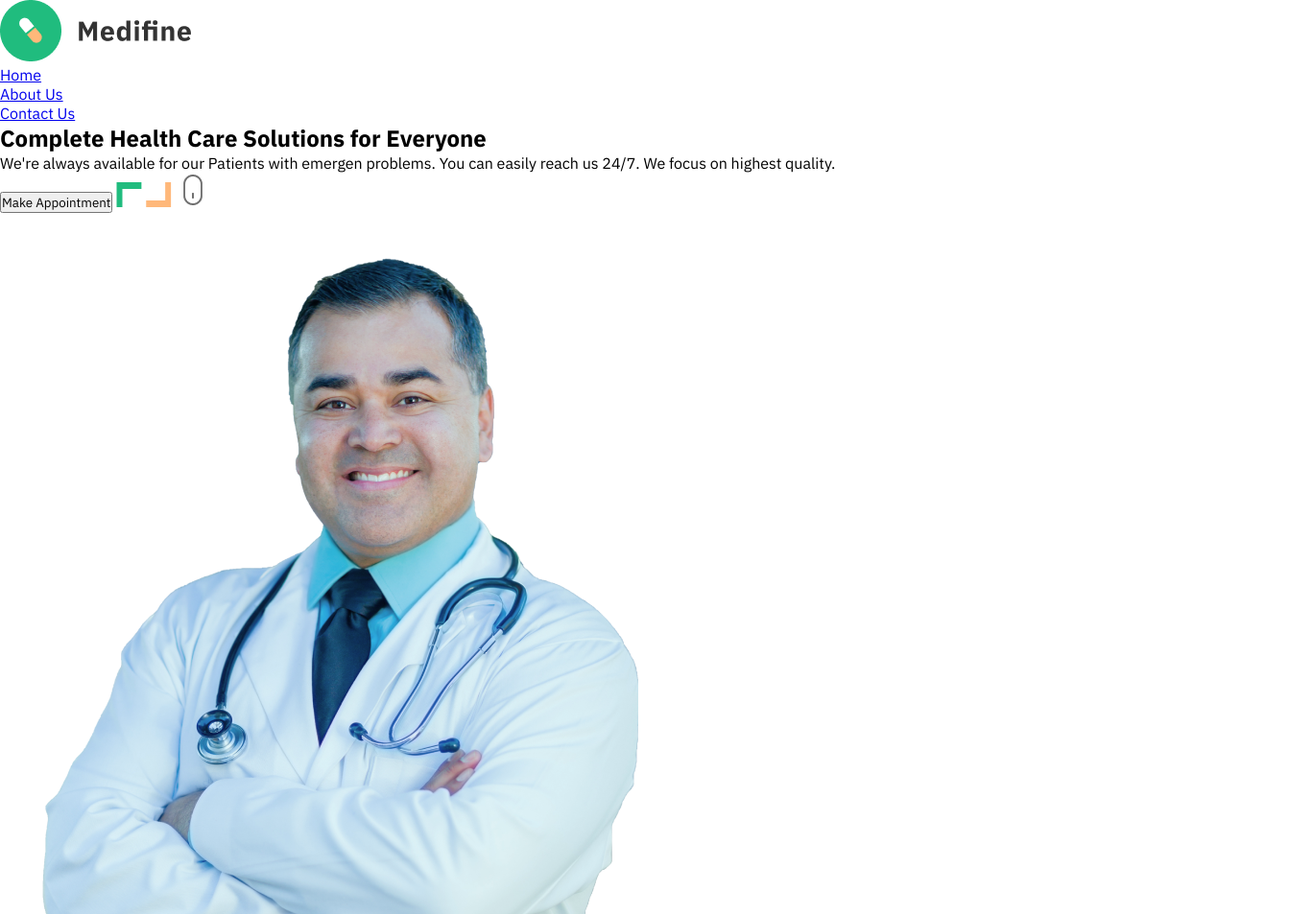
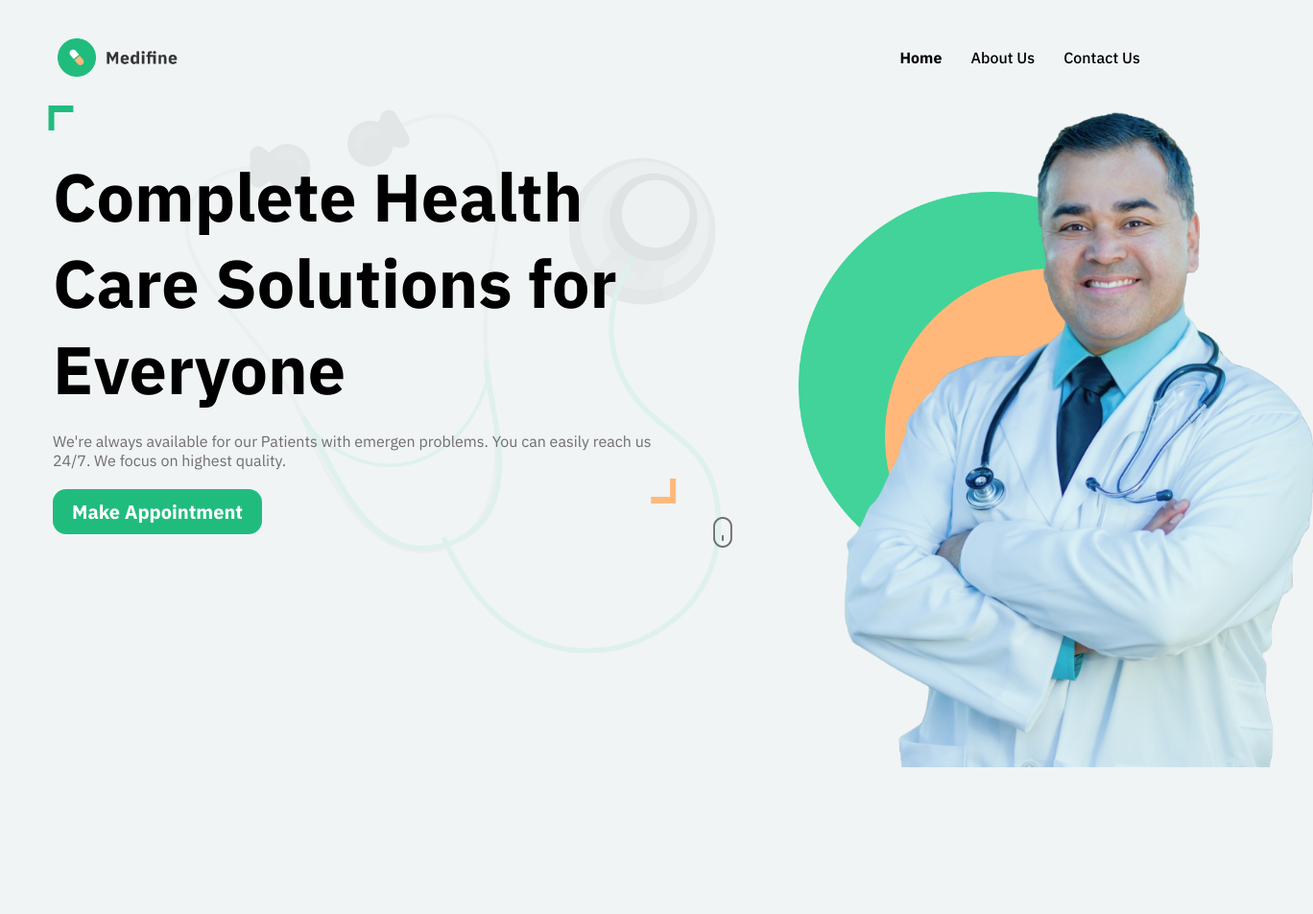
Before and after one commit to sounak999/FSWD-2023, a plain HTML site: page 2. PW - CSS/11th_Feb/Medifine/index.html in a window 1280 px wide. Shown: the top 953 px of the page at 96% size, 1368 px wide, since content can reach past the window. After the commit the page ends 800 px from the top, so only its background shows below. Drawn offline with Linux system fonts and the light colour scheme.

Commit message:
files updated

```diff
--- a/2. PW - CSS/11th_Feb/Medifine/index.html
+++ b/2. PW - CSS/11th_Feb/Medifine/index.html
@@ -7,6 +7,7 @@
     <meta name="viewport" content="width=device-width, initial-scale=1.0">
     <title>Medifine</title>
     <!-- Link CSS -->
+    <link rel="stylesheet" href="./styles/common.css">
     <link rel="stylesheet" href="./styles/index.css">
     <!-- Google Font -->
     <link rel="preconnect" href="https://fonts.googleapis.com">
@@ -19,29 +20,31 @@
         <nav>
             <img src="./assets/logo.png" alt="logo-img">
             <ul class="menu">
-                <li class="item"><a href="#">Home</a></li>
-                <li class="item"><a href="#">About Us</a></li>
-                <li class="item"><a href="#">Contact Us</a></li>
+                <li class="item active-tab"><a href="./index.html">Home</a></li>
+                <li class="item"><a href="./about.html">About Us</a></li>
+                <li class="item"><a href="./contact.html">Contact Us</a></li>
             </ul>
         </nav>
+    </header>
 
-    </header>
     <main>
         <section class="ad-section">
             <h1>Complete Health Care Solutions for Everyone</h1>
             <p>We're always available for our Patients with emergen problems. You can easily reach us 24/7. We focus on
                 highest quality.</p>
             <button>Make Appointment</button>
+        </section>
 
+        <section>
             <img src="./assets/topAngle.png" alt="top-img">
             <img src="./assets/bottomAngle.png" alt="bottom-img">
             <img src="./assets/mouse.png" alt="mouse-img">
         </section>
 
         <section class="ad-photo">
-            <img src="./assets/doctor.png" alt="doctor-img">
             <img src="./assets/greenBox.png" alt="green-box">
             <img src="./assets/yellowBox.png" alt="yellow-box">
+            <img src="./assets/doctor.png" alt="doctor-img">
         </section>
     </main>
 </body>
--- /dev/null
+++ b/2. PW - CSS/11th_Feb/Medifine/styles/about.css
@@ -0,0 +1,38 @@
+main {
+    display: flex;
+    flex-direction: column;
+    margin: 125px 30%;
+    text-align: center;
+}
+
+.about-section h1 {
+    color: #20bc7e;
+    margin: 12px 0;
+}
+
+.about-section p {
+    padding: 5px 20px 20px;
+    font-weight: 500;
+}
+
+.box {
+    display: inline-block;
+    border: none;
+    border-radius: 6px;
+    box-shadow: 0 0 10px black;
+    height: 70px;
+    width: 130px;
+    margin: 10px 15px;
+}
+
+.highlight {
+    font-weight: 700;
+    font-size: 20px;
+    color: #20bc7e;
+    margin-top: 6px;
+}
+
+.box p {
+    font-weight: 600;
+    margin-top: 3px;
+}
--- /dev/null
+++ b/2. PW - CSS/11th_Feb/Medifine/styles/common.css
@@ -0,0 +1,42 @@
+* {
+    box-sizing: border-box;
+    color: #000;
+    font-family: 'IBM Plex Sans', sans-serif;
+    margin: 0;
+    padding: 0;
+}
+
+/* Header Section */
+
+body {
+    background-color: #f0f4f5;
+}
+
+nav {
+    display: flex;
+    align-items: center;
+    justify-content: space-between;
+    height: 15vh;
+    padding: 20px 50px 20px 60px;
+}
+
+img[alt="logo-img"] {
+    height: 40px;
+}
+
+ul {
+    display: flex;
+    align-items: center;
+    list-style: none;
+    gap: 30px;
+    width: 25%;
+}
+
+li a {
+    text-decoration: none;
+    font-weight: 500;
+}
+
+.active-tab a {
+    font-weight: 700;
+}
--- a/2. PW - CSS/11th_Feb/Medifine/styles/index.css
+++ b/2. PW - CSS/11th_Feb/Medifine/styles/index.css
@@ -1,6 +1,84 @@
-* {
-    box-sizing: border-box;
-    font-family: 'IBM Plex Sans', sans-serif;
-    margin: 0;
-    padding: 0;
+body {
+    background-image: url(../assets/stethoscope.png);
+    background-size: 50%;
+    background-attachment: fixed;
+    background-repeat: no-repeat;
+    background-position: 25% center;
 }
+
+/* Main Section */
+
+.ad-section {
+    display: flex;
+    align-items: start;
+    flex-direction: column;
+    justify-content: center;
+    margin-left: 55px;
+    width: 50vw;
+}
+
+.ad-section h1 {
+    font-size: 70px;
+    line-height: 90px;
+    margin-top: 40px;
+}
+
+.ad-section p {
+    color: #706d6d;
+    margin: 20px 0;
+}
+
+.ad-section button {
+    font-size: 20px;
+    font-weight: 700;
+    padding: 10px 20px;
+    border: none;
+    border-radius: 14px;
+    background-color: #20bc7e;
+    color: #fff;
+}
+
+/* Images */
+
+img[alt="top-img"] {
+    position: absolute;
+    top: 110px;
+    left: 50px;
+}
+
+img[alt="bottom-img"] {
+    position: relative;
+    left: 53%;
+    bottom: 68px;
+}
+
+img[alt="mouse-img"] {
+    position: relative;
+    left: 55%;
+    bottom: 20px;
+}
+
+.ad-photo {
+    display: inline-block;
+}
+
+img[alt="green-box"] {
+    position: absolute;
+    width: 400px;
+    top: 25%;
+    left: 65%;
+}
+
+img[alt="yellow-box"] {
+    position: absolute;
+    width: 350px;
+    top: 35%;
+    left: 72%;
+}
+
+img[alt="doctor-img"] {
+    position: absolute;
+    height: 90%;
+    top: 10%;
+    left: 66%;
+}
```
Also changed, not shown: 2. PW - CSS/11th_Feb/Medifine/about.html (+8 -7 lines), 2. PW - CSS/11th_Feb/Medifine/contact.html (+4 -4 lines), 2. PW - CSS/11th_Feb/Medifine/styles/contact.css (added).
